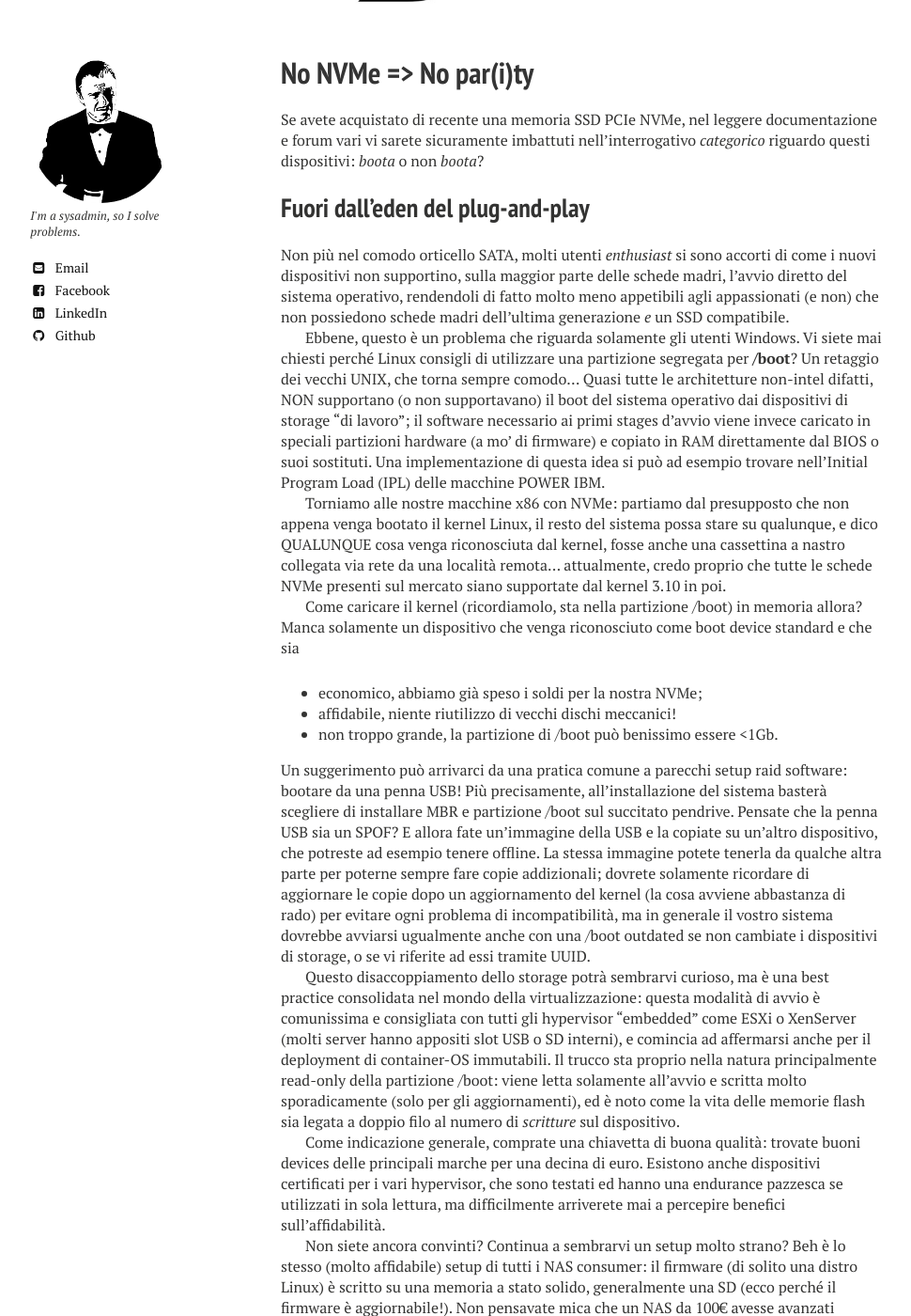
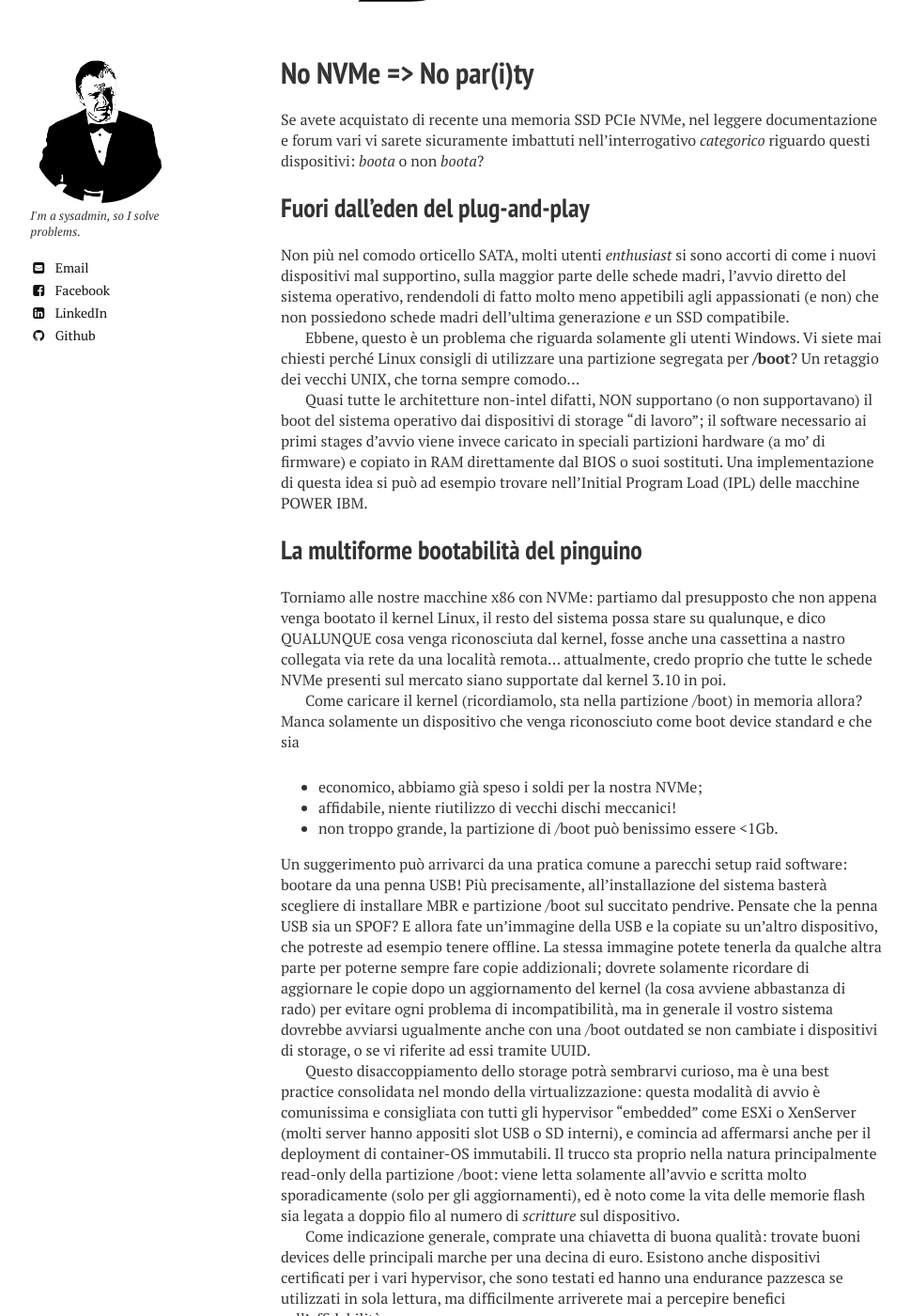
Before and after one commit to theinfiltrated/theinfiltrated.github.io, a Jekyll site: the page built from _posts/2016-01-13-NVMe-boot.md, in a window 1280 px wide and 1400 px high, scrolled down 377 px. Shown: the whole window at 94% size, without its empty margins (21-991 px from the left). Built offline with Jekyll 4.4.1, drawn with Linux system fonts in a browser that asks for light colours; nearby versions of some CDN libraries.

Commit message:
aggiusto layout 1

```diff
--- a/_posts/2015-11-05-NVMe-boot.md
+++ b/_posts/2016-01-13-NVMe-boot.md
@@ -9,13 +9,18 @@ image:
 ---
 
 Se avete acquistato di recente una memoria SSD PCIe NVMe, nel leggere documentazione e forum vari vi sarete sicuramente imbattuti nell'interrogativo *categorico* riguardo questi dispositivi: *boota* o non *boota*?
+
 ## Fuori dall'eden del plug-and-play
-Non più nel comodo orticello SATA, molti utenti *enthusiast* si sono accorti di come i nuovi dispositivi non supportino, sulla maggior parte delle schede madri, l'avvio diretto del sistema operativo, rendendoli di fatto molto meno appetibili agli appassionati (e non) che non possiedono schede madri dell'ultima generazione *e* un SSD compatibile.
+
+Non più nel comodo orticello SATA, molti utenti *enthusiast* si sono accorti di come i nuovi dispositivi mal supportino, sulla maggior parte delle schede madri, l'avvio diretto del sistema operativo, rendendoli di fatto molto meno appetibili agli appassionati (e non) che non possiedono schede madri dell'ultima generazione *e* un SSD compatibile.
 
 Ebbene, questo è un problema che riguarda solamente gli utenti Windows.
 Vi siete mai chiesti perché Linux consigli di utilizzare una partizione segregata per **/boot**? Un retaggio dei vecchi UNIX, che torna sempre comodo...
+
 Quasi tutte le architetture non-intel difatti, NON supportano (o non supportavano) il boot del sistema operativo dai dispositivi di storage "di lavoro"; il software necessario ai primi stages d'avvio viene invece caricato in speciali partizioni hardware (a mo' di firmware) e copiato in RAM direttamente dal BIOS o suoi sostituti.
 Una implementazione di questa idea si può ad esempio trovare nell'Initial Program Load (IPL) delle macchine POWER IBM.
+
+## La multiforme bootabilità del pinguino
 
 Torniamo alle nostre macchine x86 con NVMe: partiamo dal presupposto che non appena venga bootato il kernel Linux, il resto del sistema possa stare su qualunque, e dico QUALUNQUE cosa venga riconosciuta dal kernel, fosse anche una cassettina a nastro collegata via rete da una località remota…
 attualmente, credo proprio che tutte le schede NVMe presenti sul mercato siano supportate dal kernel 3.10 in poi.
```
